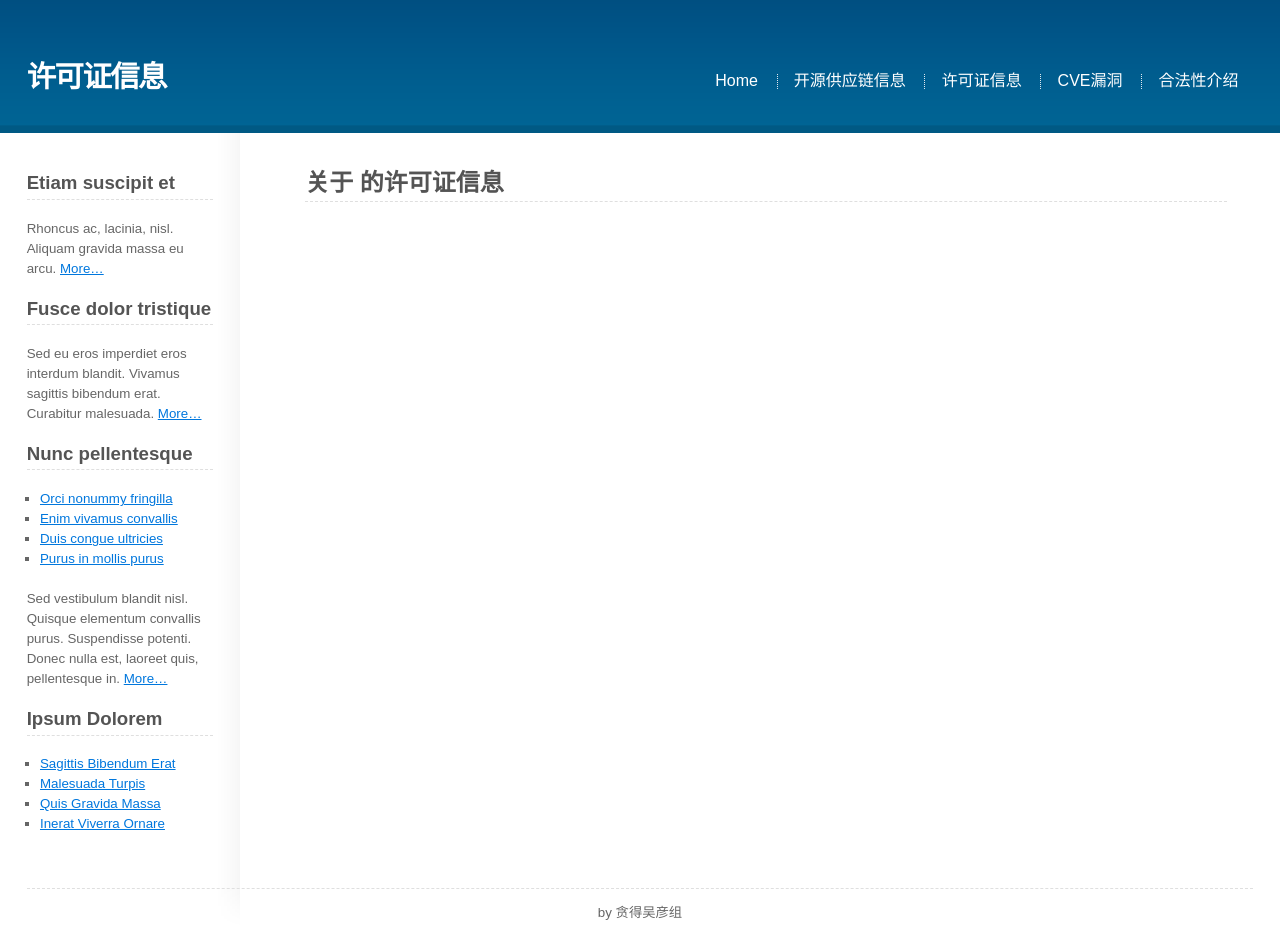
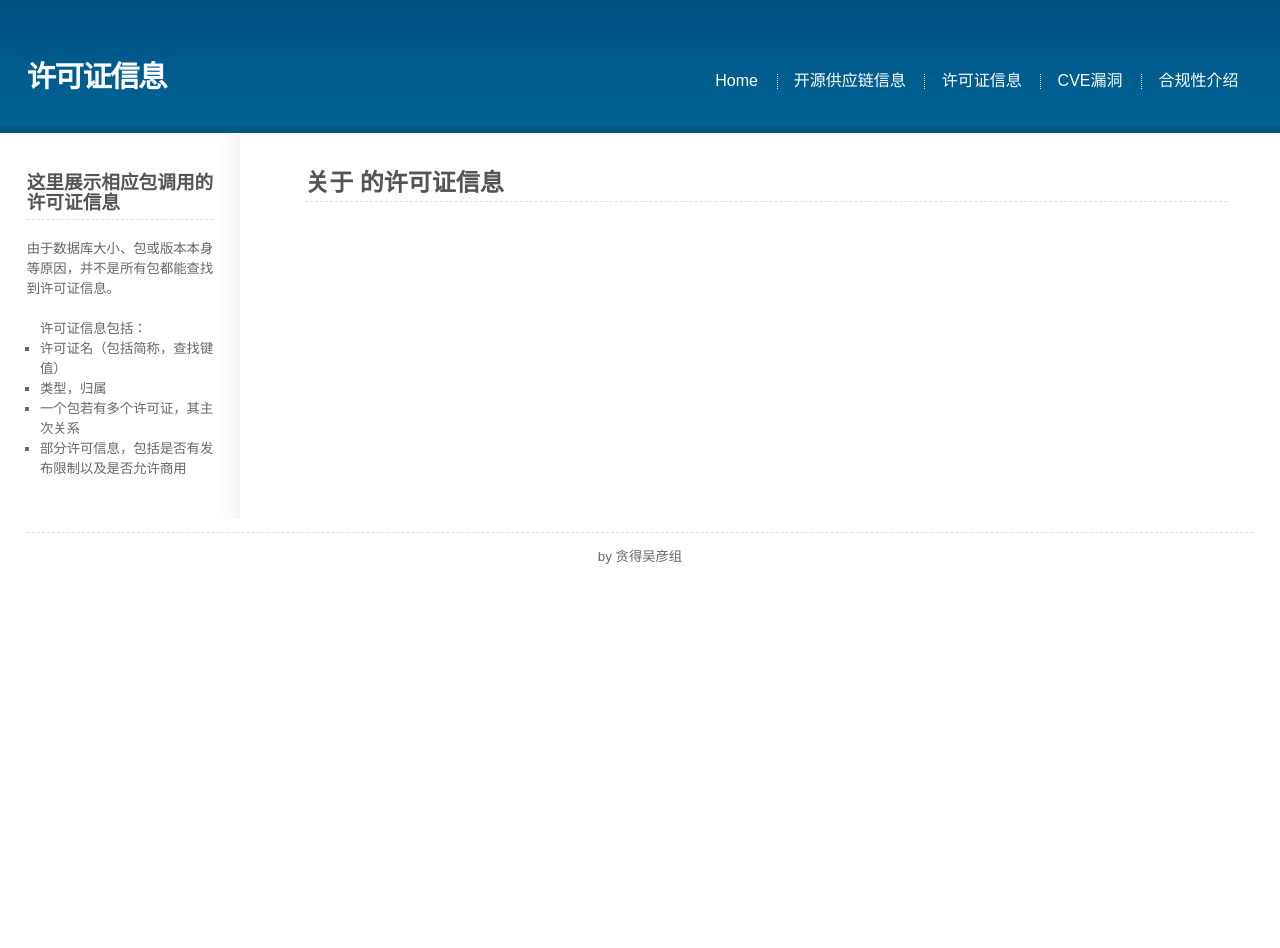
Before and after one commit to QAQ-Duan/DependencyCheck, a Flask app: template app/templates/license.html in a window 1280 px wide; the page is wider, and only the part inside the window is pictured. After the commit the page ends 564 px from the top of that part, so only its background shows below. Run offline with Flask 2, Linux system fonts and the light colour scheme; the template is opened without the code that fills it, so the values that code supplies are empty.

Commit message:
Update license.html

```diff
--- a/app/templates/license.html
+++ b/app/templates/license.html
@@ -18,7 +18,7 @@
 			<li><a href="http://127.0.0.1:5678/result?file={{file}}" accesskey="2" title="">开源供应链信息</a></li>
 			<li><a href="http://127.0.0.1:5678/licenses?file={{file}}" accesskey="3" title="">许可证信息</a></li>
 			<li><a href="http://127.0.0.1:5678/cves?file={{file}}" accesskey="4" title="">CVE漏洞</a></li>
-			<li><a href="#" accesskey="5" title="">合法性介绍</a></li>
+			<li><a href="#" accesskey="5" title="">合规性介绍</a></li>
 		</ul>
 	</div>
   <div id="content">
@@ -61,26 +61,15 @@
 			</div>
 		</div>
     <div id="secondaryContent">
-			<h3>Etiam suscipit et</h3>
-			<p>Rhoncus ac, lacinia, nisl. Aliquam gravida massa eu arcu. <a href="#">More&#8230;</a></p>
-			<h3>Fusce dolor tristique</h3>
-			<p>Sed eu eros imperdiet eros interdum blandit. Vivamus sagittis bibendum erat. Curabitur malesuada. <a href="#">More&#8230;</a></p>
-			<h3>Nunc pellentesque</h3>
+			<h3>这里展示相应包调用的许可证信息</h3>
+			<p>由于数据库大小、包或版本本身等原因，并不是所有包都能查找到许可证信息。</p>
 			<ul>
-				<li><a href="#">Orci nonummy fringilla</a></li>
-				<li><a href="#">Enim vivamus convallis</a></li>
-				<li><a href="#">Duis congue ultricies</a></li>
-				<li><a href="#">Purus in mollis purus</a></li>
+				许可证信息包括：
+				<li>许可证名（包括简称，查找键值）</li>
+				<li>类型，归属</li>
+				<li>一个包若有多个许可证，其主次关系</li>
+				<li>部分许可信息，包括是否有发布限制以及是否允许商用</li>
 			</ul>
-			<p>Sed vestibulum blandit nisl. Quisque elementum convallis purus. Suspendisse potenti. Donec nulla est, laoreet quis, pellentesque in. <a href="#">More&#8230;</a></p>
-			<h3>Ipsum Dolorem</h3>
-			<ul>
-				<li><a href="#">Sagittis Bibendum Erat</a></li>
-				<li><a href="#">Malesuada Turpis</a></li>
-				<li><a href="#">Quis Gravida Massa</a></li>
-				<li><a href="#">Inerat Viverra Ornare</a></li>
-			</ul>
-			<div class="xbg"></div>
 		</div>
 		<div class="clear"></div>
 	</div>
```
